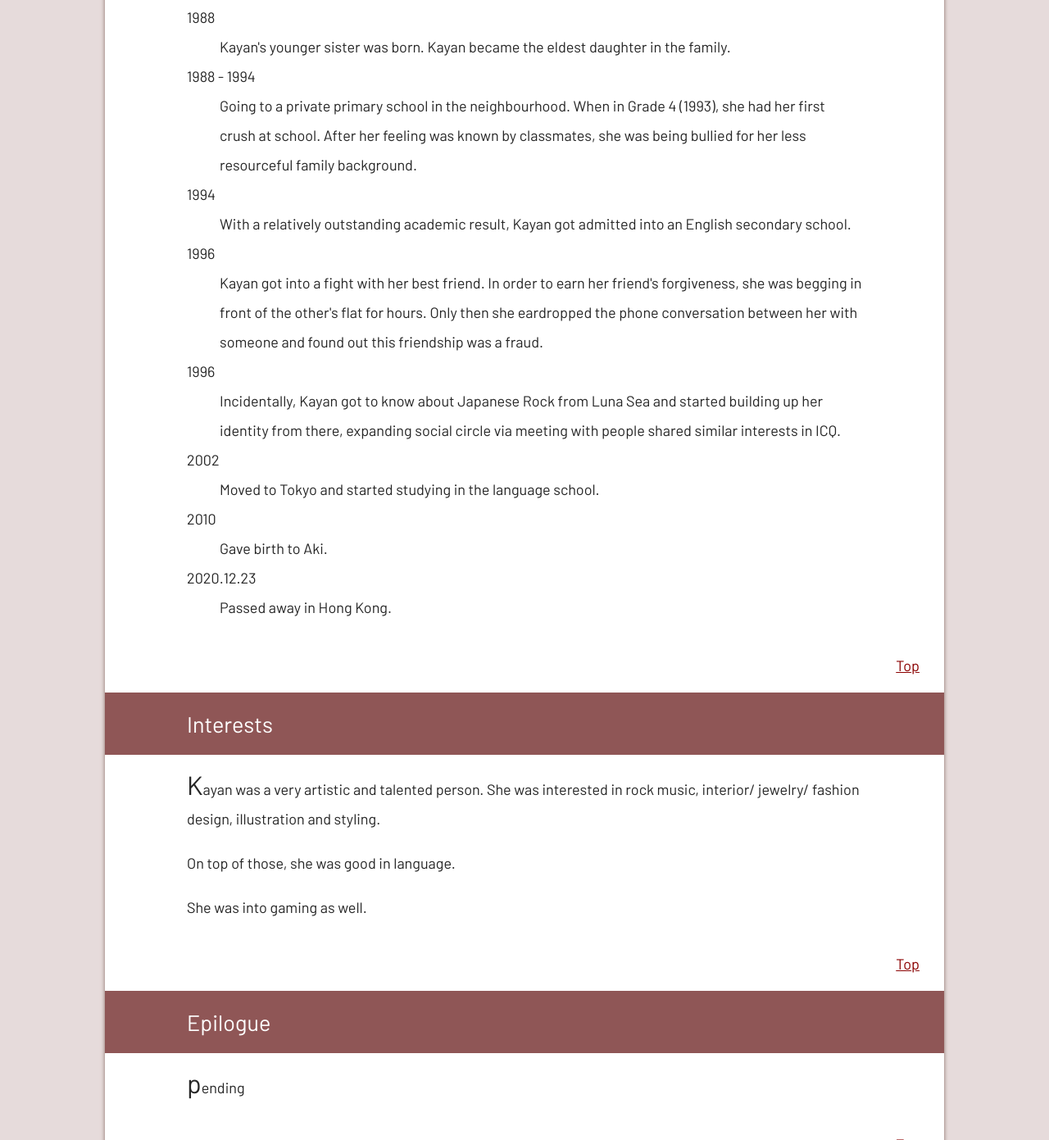
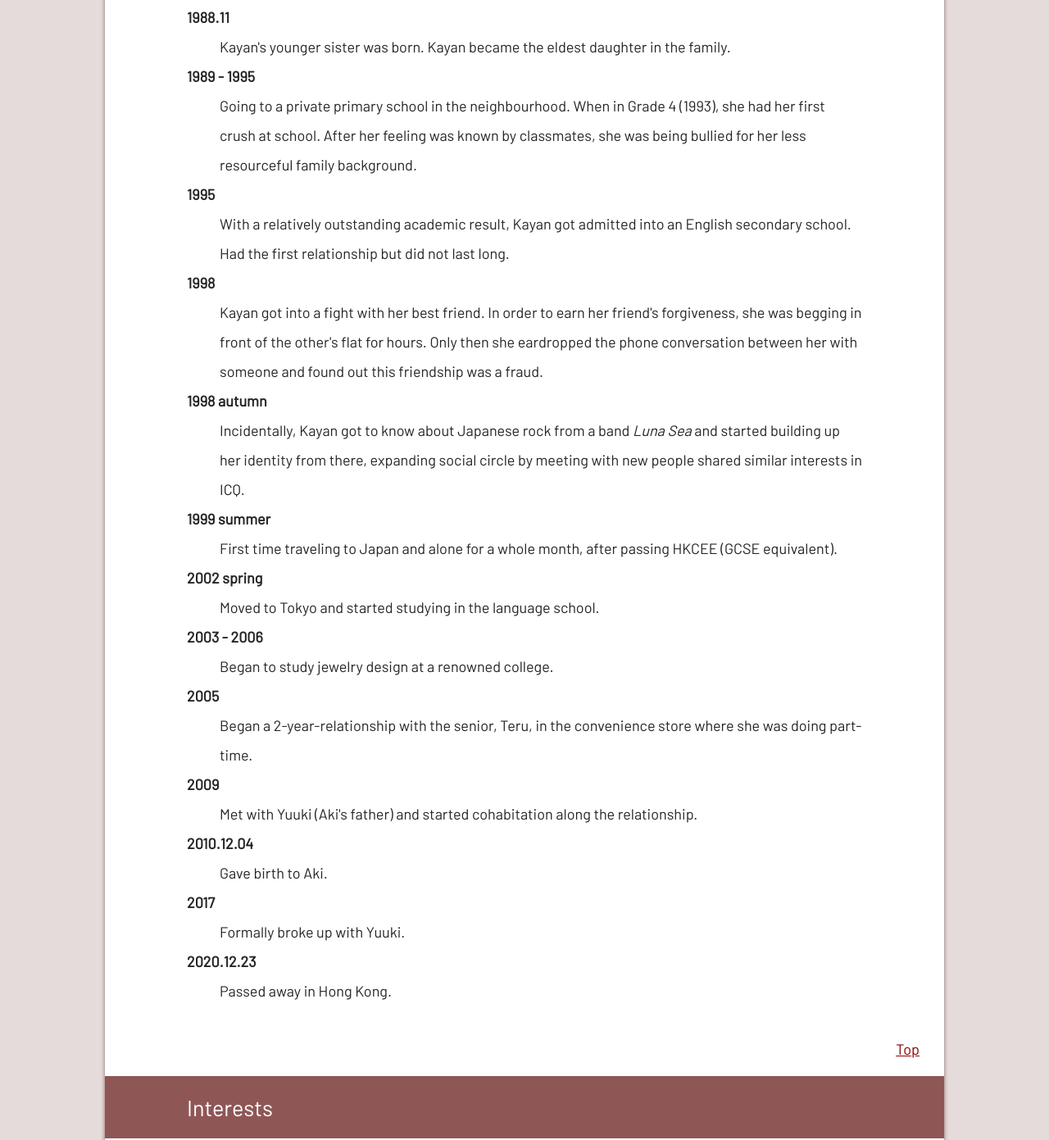
Before and after one commit to kamiviolet/tribute_page, a plain HTML site: page index.html in a window 1280 px wide. Shown: the part 4175-5566 px from the top of the page at 82% size. Drawn offline with Linux system fonts and the light colour scheme.

Commit message:
added key life events & added bold style to dt

```diff
--- a/index.html
+++ b/index.html
@@ -97,20 +97,30 @@
             <dl>
                 <dt>1983.12.24</dt>
                 <dd>Born in Hong Kong.</dd>
-                <dt>1988</dt>
+                <dt>1988.11</dt>
                 <dd>Kayan's younger sister was born. Kayan became the eldest daughter in the family.</dd>
-                <dt>1988 - 1994</dt>
+                <dt>1989 - 1995</dt>
                 <dd>Going to a private primary school in the neighbourhood. When in Grade 4 (1993), she had her first crush at school. After her feeling was known by classmates, she was being bullied for her less resourceful family background.</dd>
-                <dt>1994</dt>
-                <dd>With a relatively outstanding academic result, Kayan got admitted into an English secondary school.</dd>
-                <dt>1996</dt>
+                <dt>1995</dt>
+                <dd>With a relatively outstanding academic result, Kayan got admitted into an English secondary school. Had the first relationship but did not last long.</dd>
+                <dt>1998</dt>
                 <dd>Kayan got into a fight with her best friend. In order to earn her friend's forgiveness, she was begging in front of the other's flat for hours. Only then she eardropped the phone conversation between her with someone and found out this friendship was a fraud.</dd>
-                <dt>1996</dt>
-                <dd>Incidentally, Kayan got to know about Japanese Rock from Luna Sea and started building up her identity from there, expanding social circle via meeting with people shared similar interests in ICQ.</dd>
-                <dt>2002</dt>
+                <dt>1998 autumn</dt>
+                <dd>Incidentally, Kayan got to know about Japanese rock from a band <em>Luna Sea</em> and started building up her identity from there, expanding social circle by meeting with new people shared similar interests in ICQ.</dd>
+                <dt>1999 summer</dt>
+                <dd>First time traveling to Japan and alone for a whole month, after passing HKCEE (GCSE equivalent).</dd>
+                <dt>2002 spring</dt>
                 <dd>Moved to Tokyo and started studying in the language school.</dd>
-                <dt>2010</dt>
+                <dt>2003 - 2006</dt>
+                <dd>Began to study jewelry design at a renowned college.</dd>
+                <dt>2005</dt>
+                <dd>Began a 2-year-relationship with the senior, Teru, in the convenience store where she was doing part-time.</dd>
+                <dt>2009</dt>
+                <dd>Met with Yuuki (Aki's father) and started cohabitation along the relationship.</dd>
+                <dt>2010.12.04</dt>
                 <dd>Gave birth to Aki.</dd>
+                <dt>2017</dt>
+                <dd>Formally broke up with Yuuki.</dd>
                 <dt>2020.12.23</dt>
                 <dd>Passed away in Hong Kong.</dd>
             </dl>
--- a/styles.css
+++ b/styles.css
@@ -36,6 +36,10 @@ h2 {
 
 h3 {
   background: hsl(0, 37%, 77%);
+}
+
+dt {
+  font-weight: 600;
 }
 
 body {
```
